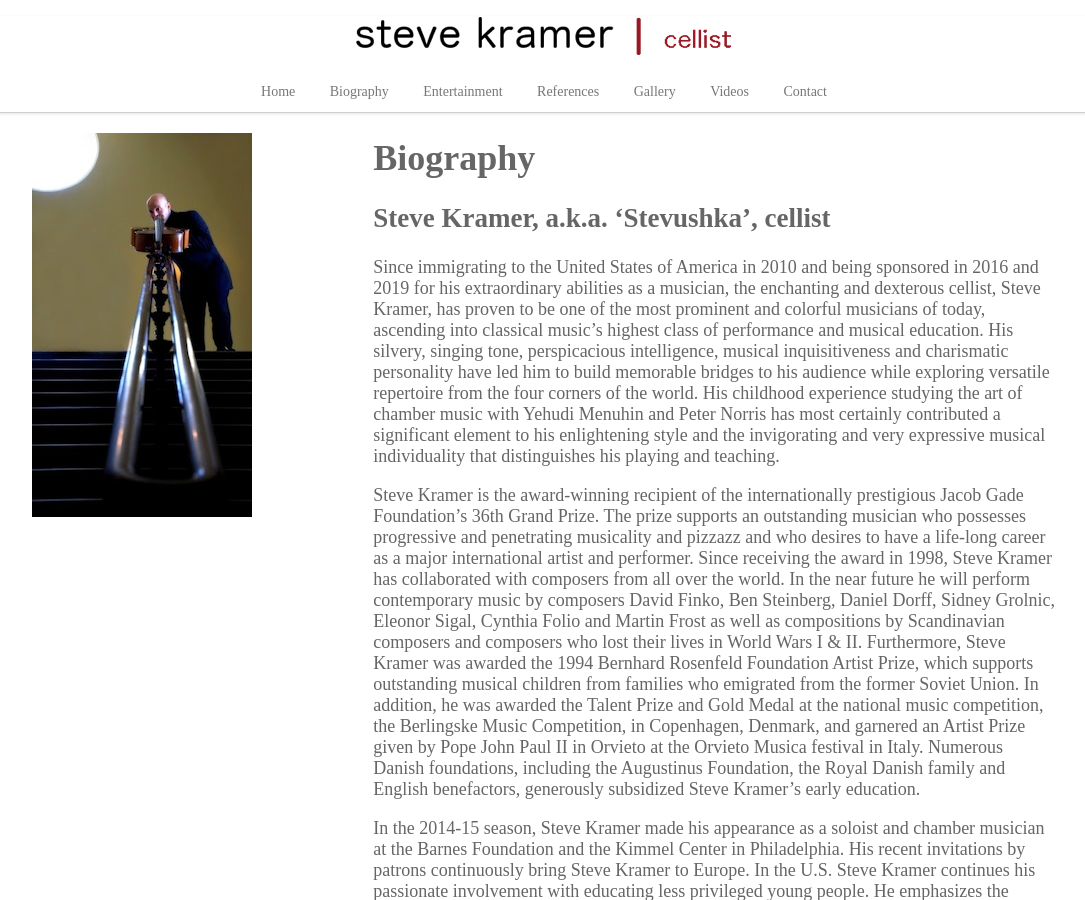
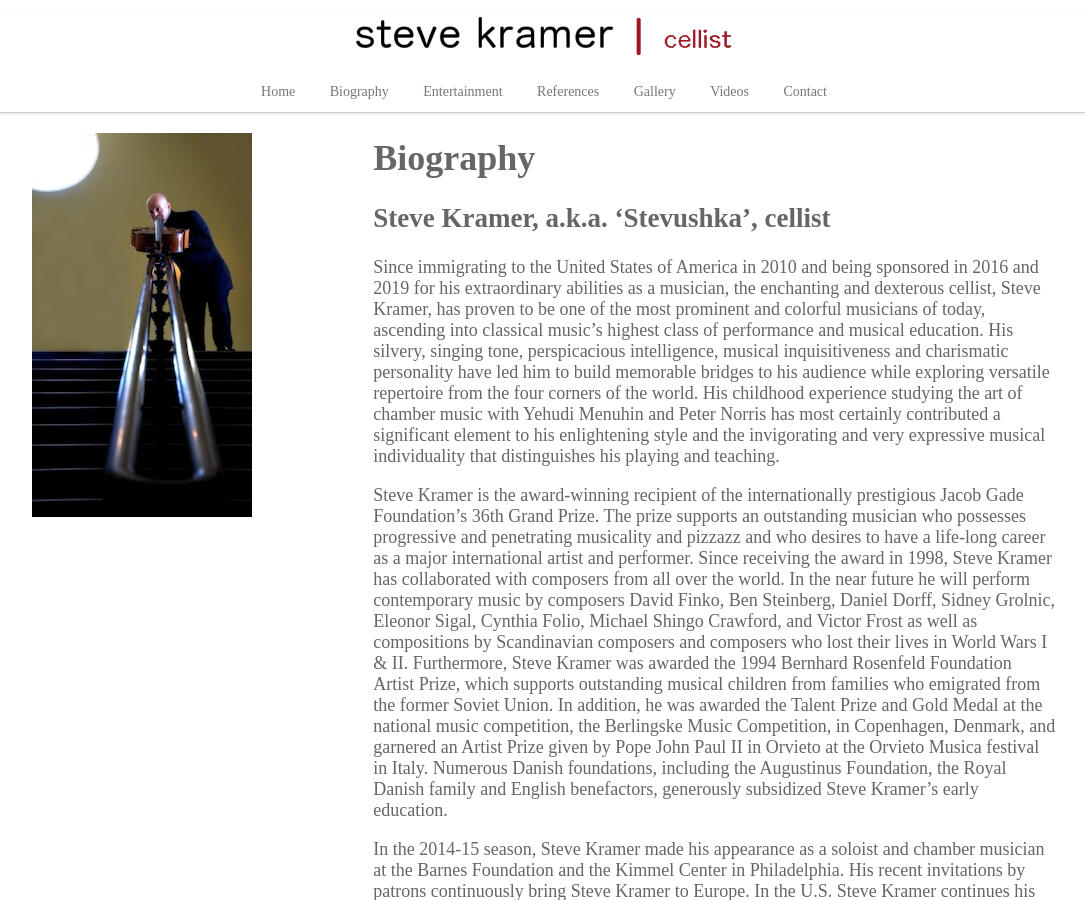
Before and after one commit to stevekramercellist/cellist, a Jekyll site: the page built from biography.md, in a window 1280 px wide and 900 px high. Shown: the whole window, without its empty margins (96-1181 px from the left). Built offline with Jekyll 4.4.1, drawn with Linux system fonts in a browser that asks for light colours; nearby versions of some CDN libraries.

Commit message:
Update biography.md

```diff
--- a/biography.md
+++ b/biography.md
@@ -7,7 +7,7 @@
 
 Since immigrating to the United States of America in 2010 and being sponsored in 2016 and 2019 for his extraordinary abilities as a musician, the enchanting and dexterous cellist, Steve Kramer, has proven to be one of the most prominent and colorful musicians of today, ascending into classical music’s highest class of performance and musical education. His silvery, singing tone, perspicacious intelligence, musical inquisitiveness and charismatic personality have led him to build memorable bridges to his audience while exploring versatile repertoire from the four corners of the world. His childhood experience studying the art of chamber music with Yehudi Menuhin and Peter Norris has most certainly contributed a significant element to his enlightening style and the invigorating and very expressive musical individuality that distinguishes his playing and teaching.
 
-Steve Kramer is the award-winning recipient of the internationally prestigious Jacob Gade Foundation’s 36th Grand Prize. The prize supports an outstanding musician who possesses progressive and penetrating musicality and pizzazz and who desires to have a life-long career as a major international artist and performer. Since receiving the award in 1998, Steve Kramer has collaborated with composers from all over the world. In the near future he will perform contemporary music by composers David Finko, Ben Steinberg, Daniel Dorff, Sidney Grolnic, Eleonor Sigal, Cynthia Folio and Martin Frost as well as compositions by Scandinavian composers and composers who lost their lives in World Wars I & II. Furthermore, Steve Kramer was awarded the 1994 Bernhard Rosenfeld Foundation Artist Prize, which supports outstanding musical children from families who emigrated from the former Soviet Union. In addition, he was awarded the Talent Prize and Gold Medal at the national music competition, the Berlingske Music Competition, in Copenhagen, Denmark, and garnered an Artist Prize given by Pope John Paul II in Orvieto at the Orvieto Musica festival in Italy. Numerous Danish foundations, including the Augustinus Foundation, the Royal Danish family and English benefactors, generously subsidized Steve Kramer’s early education.
+Steve Kramer is the award-winning recipient of the internationally prestigious Jacob Gade Foundation’s 36th Grand Prize. The prize supports an outstanding musician who possesses progressive and penetrating musicality and pizzazz and who desires to have a life-long career as a major international artist and performer. Since receiving the award in 1998, Steve Kramer has collaborated with composers from all over the world. In the near future he will perform contemporary music by composers David Finko, Ben Steinberg, Daniel Dorff, Sidney Grolnic, Eleonor Sigal, Cynthia Folio, Michael Shingo Crawford, and Victor Frost as well as compositions by Scandinavian composers and composers who lost their lives in World Wars I & II. Furthermore, Steve Kramer was awarded the 1994 Bernhard Rosenfeld Foundation Artist Prize, which supports outstanding musical children from families who emigrated from the former Soviet Union. In addition, he was awarded the Talent Prize and Gold Medal at the national music competition, the Berlingske Music Competition, in Copenhagen, Denmark, and garnered an Artist Prize given by Pope John Paul II in Orvieto at the Orvieto Musica festival in Italy. Numerous Danish foundations, including the Augustinus Foundation, the Royal Danish family and English benefactors, generously subsidized Steve Kramer’s early education.
 
 In the 2014-15 season, Steve Kramer made his appearance as a soloist and chamber musician at the Barnes Foundation and the Kimmel Center in Philadelphia.  His recent invitations by patrons continuously bring Steve Kramer to Europe. In the U.S. Steve Kramer continues his passionate involvement with educating less privileged young people. He emphasizes the utmost importance of training children in classical music as part of their academic education. Children born into poverty receive free of charge lessons in his local community.
 
```
